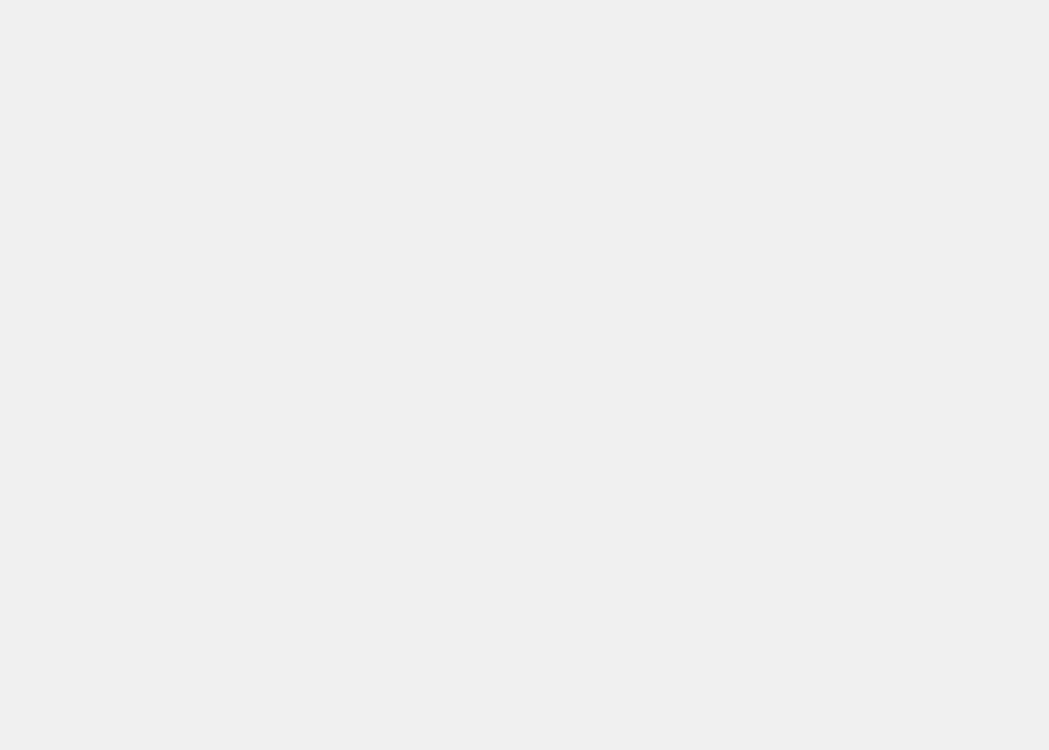
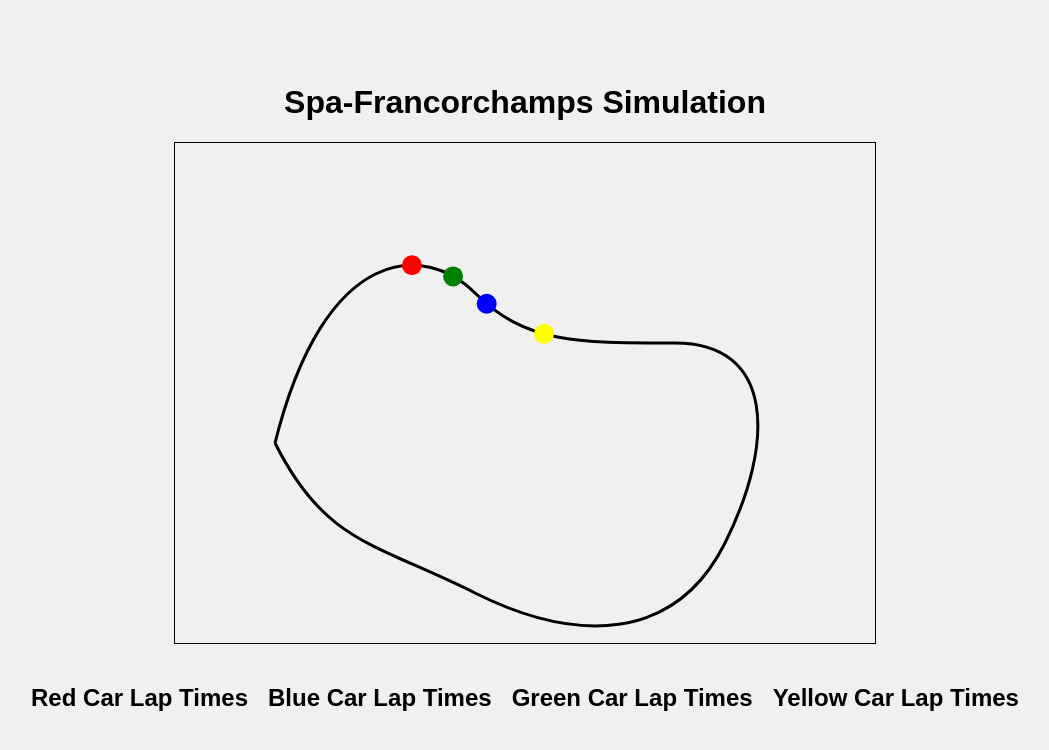
Before and after one commit to jwallansheel/prajwal-portfolio, a React (Create React App) app: page /Lapper in a window 1280 px wide. Before the commit this address had no page. Shown: the top 750 px of the page, without its empty margins (115-1164 px from the left). Built offline with nearby package versions, Linux system fonts and the light colour scheme.

Commit message:
Track lap addition

```diff
--- a/src/App.js
+++ b/src/App.js
@@ -6,6 +6,7 @@
 import './resources/transition.css'
 import About from './componente/about';
 import Stopwatch from './componente/shorts/Stopwatch';
+import Lapper from './componente/shorts/Lapper';
 
 function App() {
   const navigate=useNavigate();
@@ -51,6 +52,8 @@
           <Route path="/" element={<App />} />
           <Route path="/about" element={<About />} />
           <Route path="/Stopwatch" element={<Stopwatch/>}/>
+          <Route path="/Lapper" element={<Lapper/>}/>
+
         </Routes>
       </CSSTransition>
     </TransitionGroup>
--- /dev/null
+++ b/src/componente/shorts/Lapper.css
@@ -0,0 +1,35 @@
+.App {
+    display: flex;
+    justify-content: center;
+    align-items: center;
+    flex-direction: column;
+    text-align: center;
+  }
+
+  svg {
+    border: 1px solid black;
+    margin-bottom: 20px;
+  }
+
+  circle {
+    transition: cx 0.1s linear, cy 0.1s linear;
+  }
+
+  .lap-times {
+    display: flex;
+    justify-content: space-around;
+    width: 100%;
+  }
+
+  .lap-time-container {
+    margin: 10px;
+  }
+
+  .lap-times h2 {
+    margin: 10px 0;
+  }
+
+  .lap-times ul {
+    list-style: none;
+    padding: 0;
+  }
--- /dev/null
+++ b/src/componente/shorts/Lapper.js
@@ -0,0 +1,104 @@
+import React, { useState, useEffect, useRef } from 'react';
+import './../shorts/Lapper.css';
+
+const carColors = ["red", "blue", "green", "yellow"];
+const baseSpeeds = [0.8, 1.2, 1, 1.5]; // Base speeds for different cars
+
+// Cubic Bezier curve commands for a simplified Spa-Francorchamps track
+const trackPath = `
+  M 100,300
+  C 150,100 250,100 300,150
+  S 400,200 500,200
+  S 600,300 550,400
+  S 400,500 300,450
+  S 150,400 100,300
+`;
+
+// Function to get car speed based on position
+const getCarSpeed = (position, baseSpeed) => {
+  const slowDownFactor = 0.5;
+  // Example slowdown regions (these should be based on actual track data)
+  const slowDownRegions = [
+    { start: 0.1, end: 0.3 },
+    { start: 0.6, end: 0.8 }
+  ];
+
+  let speed = baseSpeed;
+  slowDownRegions.forEach(region => {
+    if (position >= region.start && position <= region.end) {
+      speed *= slowDownFactor;
+    }
+  });
+
+  return speed;
+};
+
+const App = () => {
+  const [carPositions, setCarPositions] = useState(carColors.map(() => 0));
+  const [lapTimes, setLapTimes] = useState(carColors.map(() => []));
+  const lapStartTimes = useState(carColors.map(() => Date.now()));
+  const pathRef = useRef(null);
+
+  useEffect(() => {
+    const animate = () => {
+      if (pathRef.current) {
+        setCarPositions((prevPositions) => {
+          return prevPositions.map((position, index) => {
+            const speed = getCarSpeed(position, baseSpeeds[index]);
+            const newPosition = position + speed * 0.0005;
+            if (newPosition >= 1) {
+              const lapTime = (Date.now() - lapStartTimes[0][index]) / 1000;
+              lapStartTimes[0][index] = Date.now();
+              setLapTimes((prevLapTimes) => {
+                const newLapTimes = [...prevLapTimes];
+                newLapTimes[index] = [...newLapTimes[index], lapTime.toFixed(2)];
+                return newLapTimes;
+              });
+            }
+            return newPosition % 1;
+          });
+        });
+      }
+      requestAnimationFrame(animate);
+    };
+    animate();
+  }, []);
+
+  return (
+    <div className="App">
+      <h1>Spa-Francorchamps Simulation</h1>
+      <svg width="700" height="500">
+        <path
+          ref={pathRef}
+          d={trackPath}
+          fill="none"
+          stroke="black"
+          strokeWidth="3"
+        />
+        {carColors.map((color, index) => {
+          if (pathRef.current) {
+            const length = pathRef.current.getTotalLength();
+            const segmentLength = length * carPositions[index];
+            const point = pathRef.current.getPointAtLength(segmentLength);
+            return <circle key={color} cx={point.x} cy={point.y} r="10" fill={color} />;
+          }
+          return null;
+        })}
+      </svg>
+      <div className="lap-times">
+        {carColors.map((color, index) => (
+          <div key={color} className="lap-time-container">
+            <h2>{color.charAt(0).toUpperCase() + color.slice(1)} Car Lap Times</h2>
+            <ul>
+              {lapTimes[index].map((time, lapIndex) => (
+                <li key={lapIndex}>{time}s</li>
+              ))}
+            </ul>
+          </div>
+        ))}
+      </div>
+    </div>
+  );
+};
+
+export default App;
--- a/src/componente/shorts/Stopwatch.js
+++ b/src/componente/shorts/Stopwatch.js
@@ -1,15 +1,17 @@
 import React, { useState, useEffect } from 'react';
 import './Stopwatch.css'; // Import the CSS file
+import { useNavigate } from 'react-router-dom';
 
 const Stopwatch = () => {
   const [time, setTime] = useState(0); // Time in milliseconds
   const [running, setRunning] = useState(false);
+  const navigate = useNavigate(); // Corrected hook for navigation
 
   useEffect(() => {
     let timer;
     if (running) {
       timer = setInterval(() => {
-        setTime((prevTime) => prevTime + 10); // Increment by 100ms
+        setTime((prevTime) => prevTime + 10); // Increment by 10ms
       }, 10);
     } else {
       clearInterval(timer);
@@ -24,7 +26,6 @@
     setRunning(false);
   };
 
-  // Helper function to format time
   const formatTime = (time) => {
     const hours = Math.floor((time / (1000 * 60 * 60)) % 24);
     const minutes = Math.floor((time / (1000 * 60)) % 60);
@@ -41,9 +42,13 @@
 
   const { hours, minutes, seconds, milliseconds } = formatTime(time);
 
+  const handleNext = () => {
+    navigate('/Lapper'); // Corrected navigation
+  };
+
   return (
     <div>
-      <div>This is a simple Stopwatch</div>
+      <div className='stopwatch-container'>This is a simple Stopwatch</div>
       <div className="stopwatch-container">
         <div className="stopwatch-display">
           <h1 className="time-display">
@@ -58,6 +63,9 @@
           <button onClick={stopStopwatch}>Stop</button>
           <button onClick={resetStopwatch}>Reset</button>
         </div>
+        <div className="button-container">
+          <button onClick={handleNext}>Next</button>
+        </div>
       </div>
     </div>
   );
```
Lines whose indentation alone changed are shown as unchanged.
